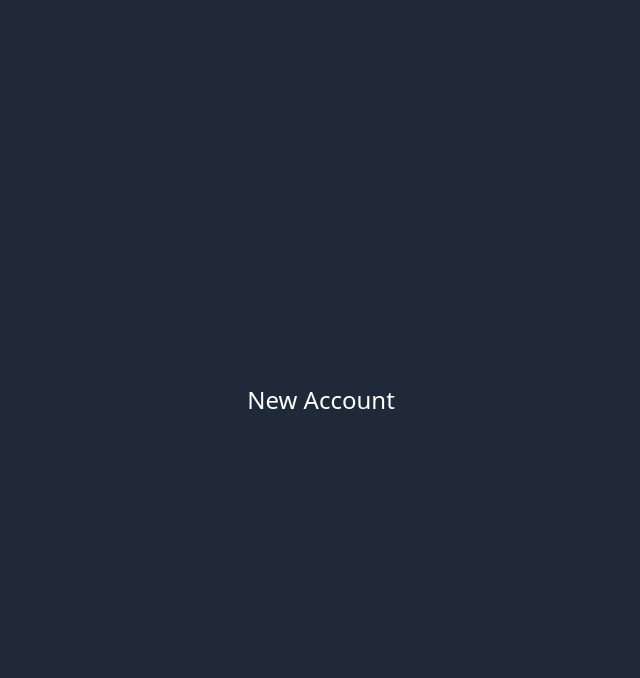
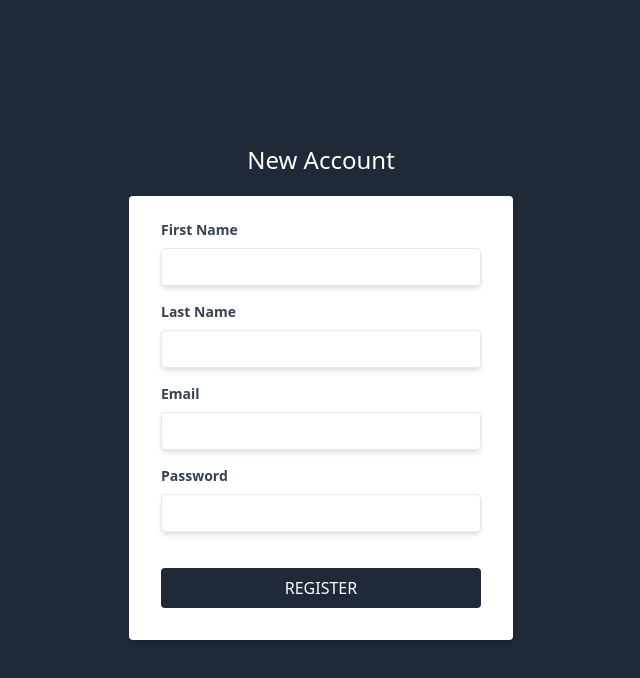
Before and after one commit to sonusbeat/crmclient, a Next.js app: page /new_account in a window 1280 px wide. Shown: the top 678 px of the page, without its empty margins (319-959 px from the left). Built offline with nearby package versions, Linux system fonts and the light colour scheme.

Commit message:
Register Styles

```diff
--- a/package.json
+++ b/package.json
@@ -1,6 +1,6 @@
 {
   "name": "crmclient",
-  "version": "0.7.0",
+  "version": "0.8.0",
   "private": true,
   "scripts": {
     "dev": "next dev",
--- a/pages/new_account.jsx
+++ b/pages/new_account.jsx
@@ -1,9 +1,90 @@
 import Layout from "../components/Layout";
 
 const NewAccount = () => {
+
+  const inputStyles = "shadow-md appereance-none border rounded w-full py-2 px-3 text-gray-700 leading-tight focus:outline-none focus:shadow-outline";
+  const labelStyles = "block text-gray-700 text-sm font-bold mb-2";
+
   return (
     <Layout>
       <h1 className="text-center text-white text-2xl font-light">New Account</h1>
+
+      <div className="flex justify-center mt-5">
+        <div className="w-full max-w-sm">
+          <form
+            className="bg-white rounded shadow-md px-8 pt-6 pb-8 mb-4"
+          >
+            <div className="mb-4">
+              <label
+                htmlFor="first_name"
+                className={ labelStyles }
+              >First Name</label>
+
+              <input
+                className={ inputStyles }
+                id="first_name"
+                name="first_name"
+                type="text"
+                autoComplete="off"
+              />
+            </div>
+
+            <div className="mb-4">
+              <label
+                htmlFor="last_name"
+                className={ labelStyles }
+              >Last Name</label>
+
+              <input
+                className={ inputStyles }
+                id="last_name"
+                name="last_name"
+                type="text"
+                autoComplete="off"
+              />
+            </div>
+
+            <div className="mb-4">
+              <label
+                htmlFor="email"
+                className={ labelStyles }
+              >Email</label>
+
+              <input
+                className={ inputStyles }
+                id="email"
+                name="email"
+                type="email"
+                autoComplete="off"
+              />
+            </div>
+
+            <div className="mb-4">
+              <label
+                htmlFor="password"
+                className={ labelStyles }
+              >Password</label>
+
+              <input
+                className={ inputStyles }
+                id="password"
+                name="password"
+                type="password"
+              />
+            </div>
+
+            <div className="mt-9">
+              <button
+                type="submit"
+                className="bg-gray-800 w-full p-2 text-white rounded hover:bg-gray-900 uppercase"
+              >
+                Register
+              </button>
+            </div>
+          </form>
+        </div>
+      </div>
+
     </Layout>
   );
 }
```
